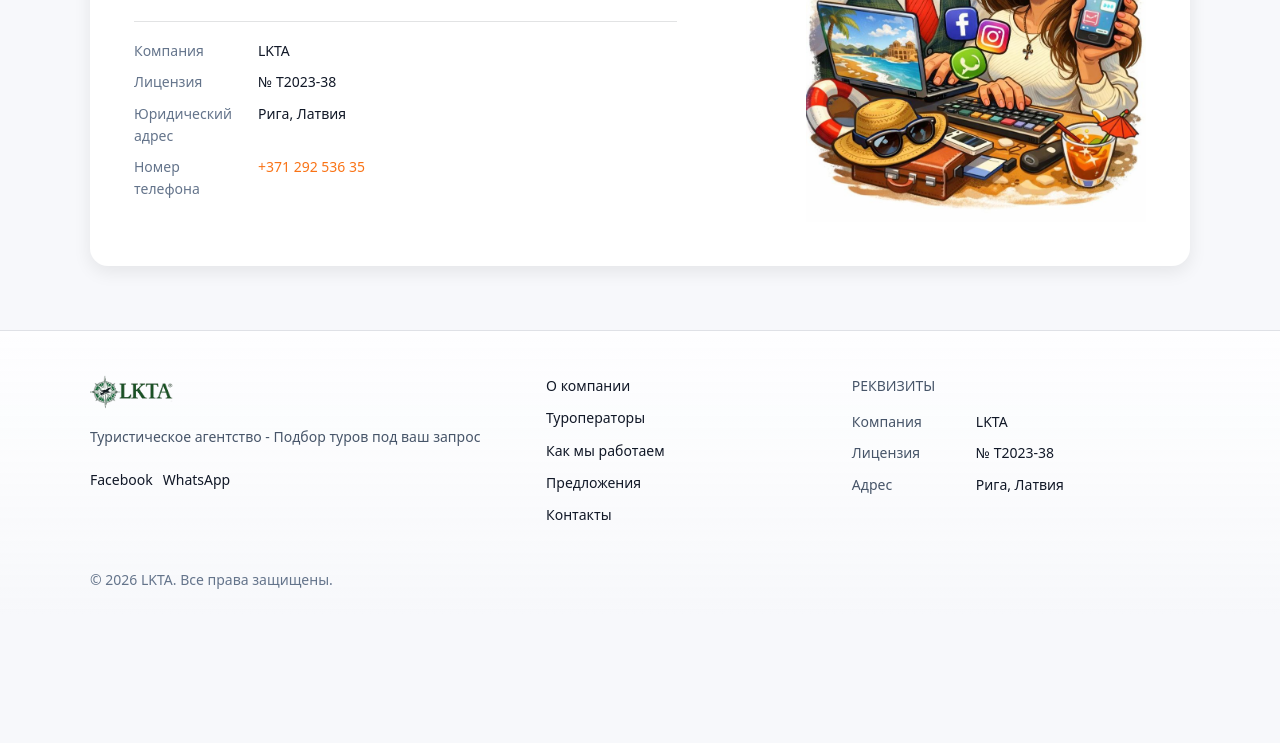
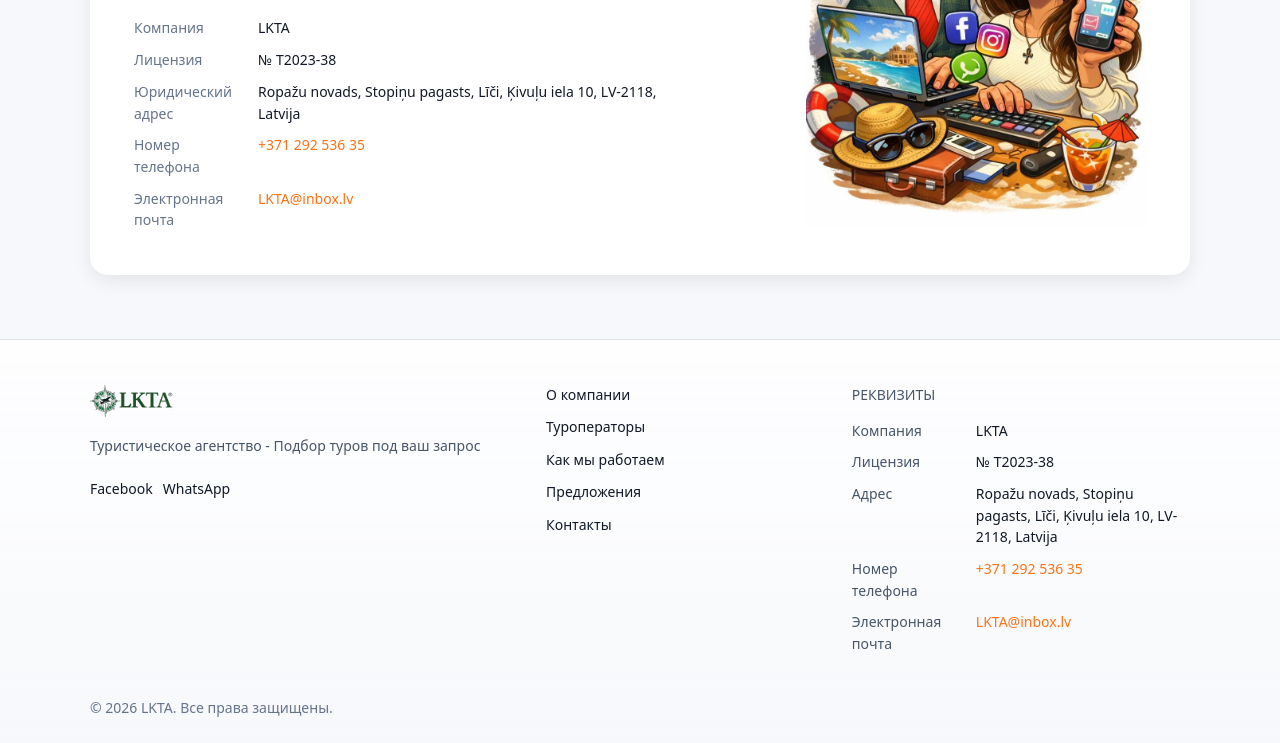
Before and after one commit to orthrus2106/travel-landing, a website built with Vite: page index.html in a window 1280 px wide. Shown: the part 3921-4664 px from the top of the page. Before the commit the page ends 4536 px from the top, so only its background shows below. Built offline with nearby package versions, Linux system fonts and the light colour scheme; no server answers.

Commit message:
fix for contacts

```diff
--- a/index.html
+++ b/index.html
@@ -12,7 +12,9 @@
         <div class="header__left">
           <a href="#top" class="header__logo">
             <img src="./src/assets/logo.png" alt="LKTA" />
-            <span class="header__logo-text">Latvijas Kultūras Tūrisma Aģentūra</span>
+            <span class="header__logo-text"
+              >Latvijas Kultūras Tūrisma Aģentūra</span
+            >
           </a>
         </div>
 
@@ -378,7 +380,10 @@
 
                 <div class="contact__meta-row">
                   <dt>Юридический адрес</dt>
-                  <dd>Рига, Латвия</dd>
+                  <dd>
+                    Ropažu novads, Stopiņu pagasts, Līči, Ķivuļu iela 10,
+                    LV-2118, Latvija
+                  </dd>
                 </div>
 
                 <div class="contact__meta-row">
@@ -386,6 +391,15 @@
                   <dd>
                     <a href="tel:37129253635" aria-label="Phone">
                       +371 292 536 35
+                    </a>
+                  </dd>
+                </div>
+
+                <div class="contact__meta-row">
+                  <dt>Электронная почта</dt>
+                  <dd>
+                    <a href="mailto:lkta@inbox.lv" aria-label="email">
+                      LKTA@inbox.lv
                     </a>
                   </dd>
                 </div>
@@ -475,7 +489,28 @@
 
               <div class="footer__row">
                 <dt>Адрес</dt>
-                <dd>Рига, Латвия</dd>
+                <dd>
+                  Ropažu novads, Stopiņu pagasts, Līči, Ķivuļu iela 10, LV-2118,
+                  Latvija
+                </dd>
+              </div>
+
+              <div class="footer__row">
+                <dt>Номер телефона</dt>
+                <dd>
+                  <a href="tel:37129253635" aria-label="Phone">
+                    +371 292 536 35
+                  </a>
+                </dd>
+              </div>
+
+              <div class="footer__row">
+                <dt>Электронная почта</dt>
+                <dd>
+                  <a href="mailto:lkta@inbox.lv" aria-label="email">
+                    LKTA@inbox.lv
+                  </a>
+                </dd>
               </div>
             </dl>
           </div>
```
